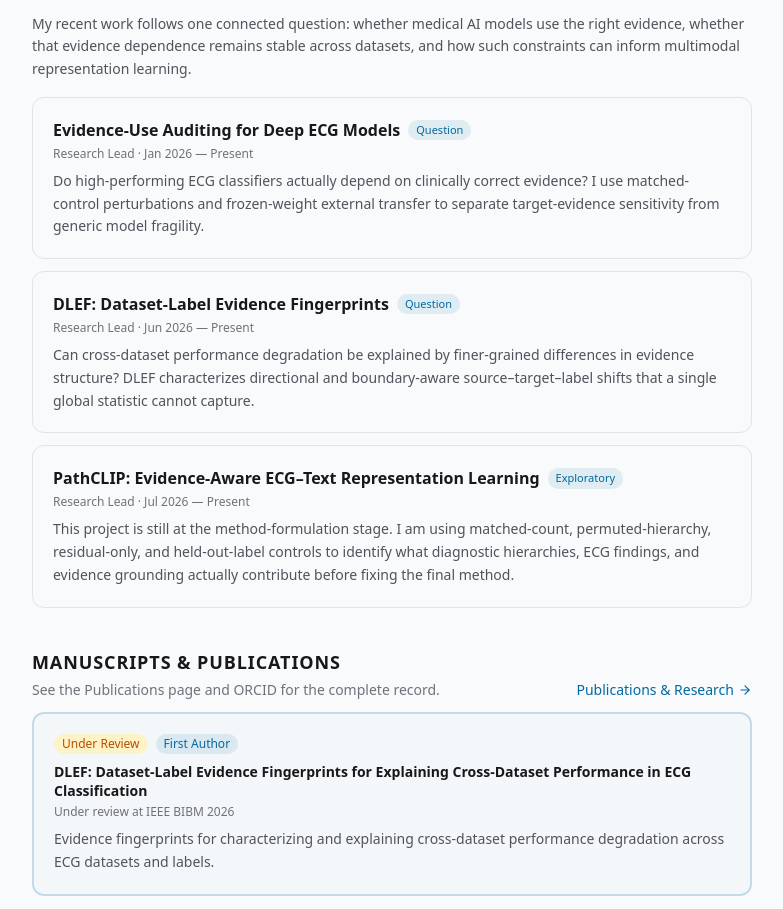
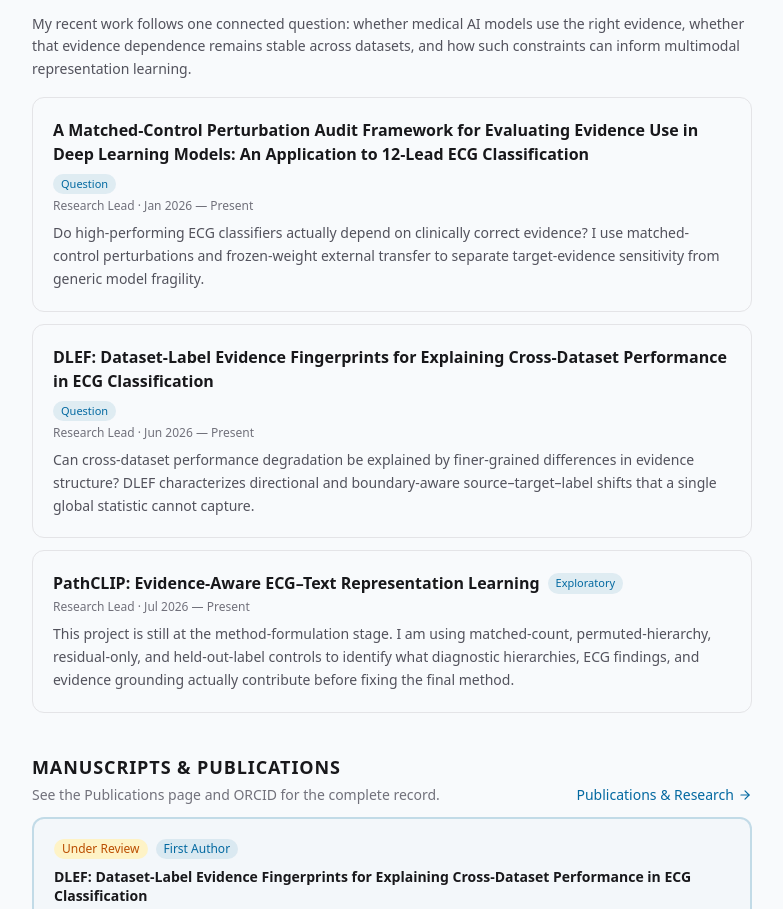
Before and after one commit to CRF2004/crf2004.github.io, a Next.js app: page /en/cv in a window 1280 px wide. Shown: the part 947-1856 px from the top of the page, without its empty margins (248-1031 px from the left). Built offline with nearby package versions, Linux system fonts and the light colour scheme.

Commit message:
Fix English CV research project layout

```diff
--- a/app/[locale]/cv/page.tsx
+++ b/app/[locale]/cv/page.tsx
@@ -165,13 +165,13 @@ export default function CVPage({
         ],
         researchItems: [
           {
-            title: "Evidence-Use Auditing for Deep ECG Models",
+            title: "A Matched-Control Perturbation Audit Framework for Evaluating Evidence Use in Deep Learning Models: An Application to 12-Lead ECG Classification",
             meta: "Research Lead · Jan 2026 — Present",
             label: "Question",
             desc: "Do high-performing ECG classifiers actually depend on clinically correct evidence? I use matched-control perturbations and frozen-weight external transfer to separate target-evidence sensitivity from generic model fragility.",
           },
           {
-            title: "DLEF: Dataset-Label Evidence Fingerprints",
+            title: "DLEF: Dataset-Label Evidence Fingerprints for Explaining Cross-Dataset Performance in ECG Classification",
             meta: "Research Lead · Jun 2026 — Present",
             label: "Question",
             desc: "Can cross-dataset performance degradation be explained by finer-grained differences in evidence structure? DLEF characterizes directional and boundary-aware source–target–label shifts that a single global statistic cannot capture.",
```
Also changed, not shown: 2 other files (tests, documents, lock files or other folders).
